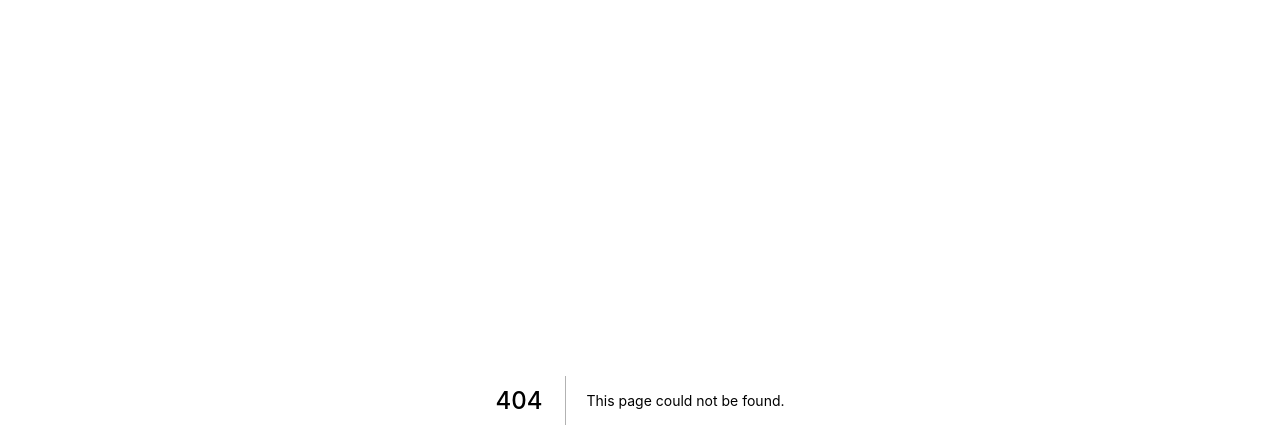
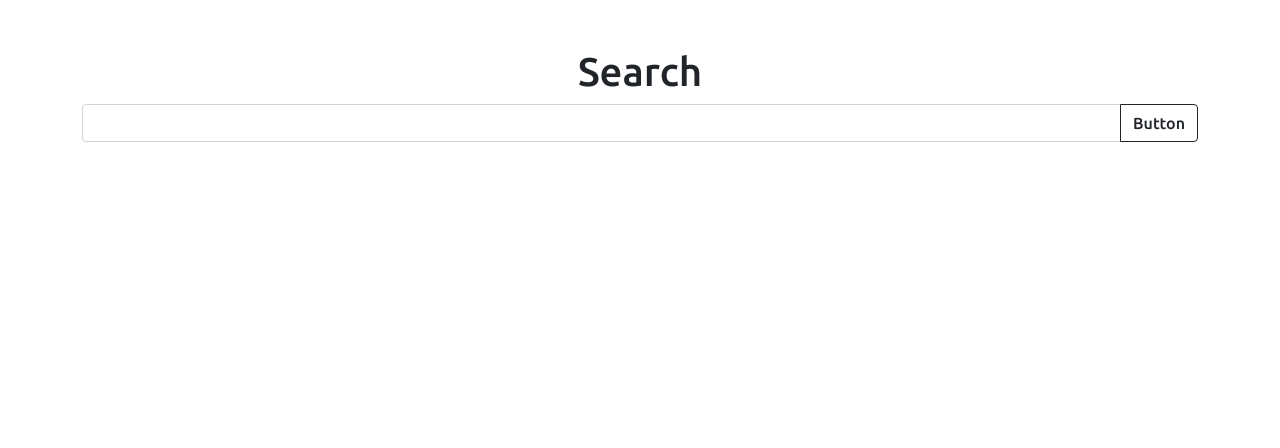
Before and after one commit to natyavidhan/PokeData, a Next.js app: page /search in a window 1280 px wide. Before the commit this address had no page. Shown: the top 448 px of the page. Built offline with nearby package versions, Linux system fonts and the light colour scheme.

Commit message:
moments before disaster

```diff
--- a/pages/api/hello.js
+++ /dev/null
@@ -1,5 +0,0 @@
-// Next.js API route support: https://nextjs.org/docs/api-routes/introduction
-
-export default function handler(req, res) {
-  res.status(200).json({ name: 'John Doe' })
-}
--- /dev/null
+++ b/pages/search/index.js
@@ -0,0 +1,27 @@
+import React, { Component } from 'react'
+import Head from 'next/head'
+
+export class search extends Component {
+	render() {
+		return (
+			<div>
+				<Head>
+					<title>Search | PokeData</title>
+					<meta name="description" content="A WebApp Showcasing Stats of Various Pokemons" />
+					<link rel="icon" href="/icon.png" />
+				</Head>
+				<div className="mt-5 container">
+					<div className="text-center">
+						<h1>Search</h1>
+						<div className="input-group mb-3">
+							<input type="text" className="form-control" id='search-input' />
+							<button className="btn btn-outline-dark" type="button" id="button-addon2">Button</button>
+						</div>
+					</div>
+				</div>
+			</div>
+		)
+	}
+}
+
+export default search
--- a/styles/globals.css
+++ b/styles/globals.css
@@ -1,4 +1,5 @@
 @import url('https://fonts.googleapis.com/css2?family=Ubuntu:wght@500&display=swap');
+@import url('https://cdn.jsdelivr.net/npm/bootstrap@5.1.3/dist/css/bootstrap.min.css');
 
 html,
 body {
```
Also changed, not shown: components/PokemonCard.js (+10 -10 lines), components/SickButton.js (added, +18 -0 lines), pages/index.js (+5 -2 lines), styles/Home.module.css (+8 -4 lines).
